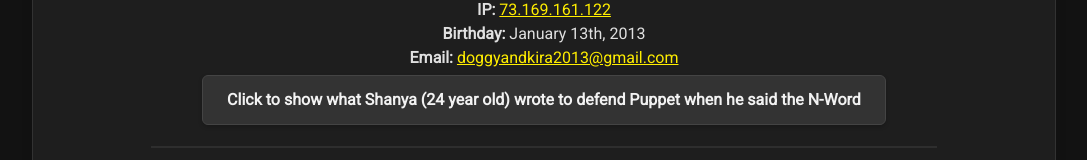
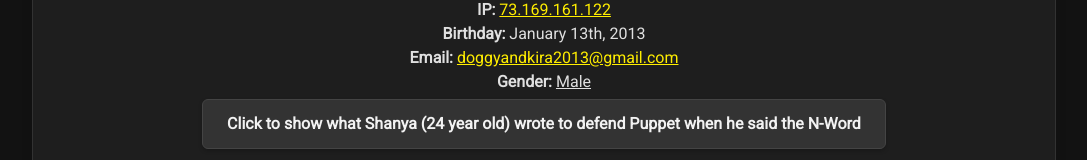
Before and after one commit to Lncvrt/PuppetExposalWebsite, a Next.js app: page / in a window 1280 px wide. Shown: the part 363-523 px from the top of the page, without its empty margins (96-1183 px from the left). Built offline with nearby package versions, Linux system fonts and the light colour scheme.

Commit message:
Add gender, for people confused

```diff
--- a/app/page.tsx
+++ b/app/page.tsx
@@ -68,6 +68,7 @@ const Home = () => {
         <p><strong>IP:</strong> <Link href="https://ipinfo.io/73.169.161.122">73.169.161.122</Link></p>
         <p><strong>Birthday:</strong> January 13th, 2013</p>
         <p><strong>Email: </strong> <Link href="doggyandkira2013@gmail.com">doggyandkira2013@gmail.com</Link></p>
+        <p><strong>Gender: </strong> <u>Male</u></p>
       </div>
       <div style={{ display: "flex", justifyContent: "center" }}>
         <button onClick={() => setShanyaDefendShow(!shanyaDefendShow)}>Click to {shanyaDefendShow ? 'hide' : 'show'} what Shanya (24 year old) wrote to defend Puppet when he said the N-Word</button>
```
